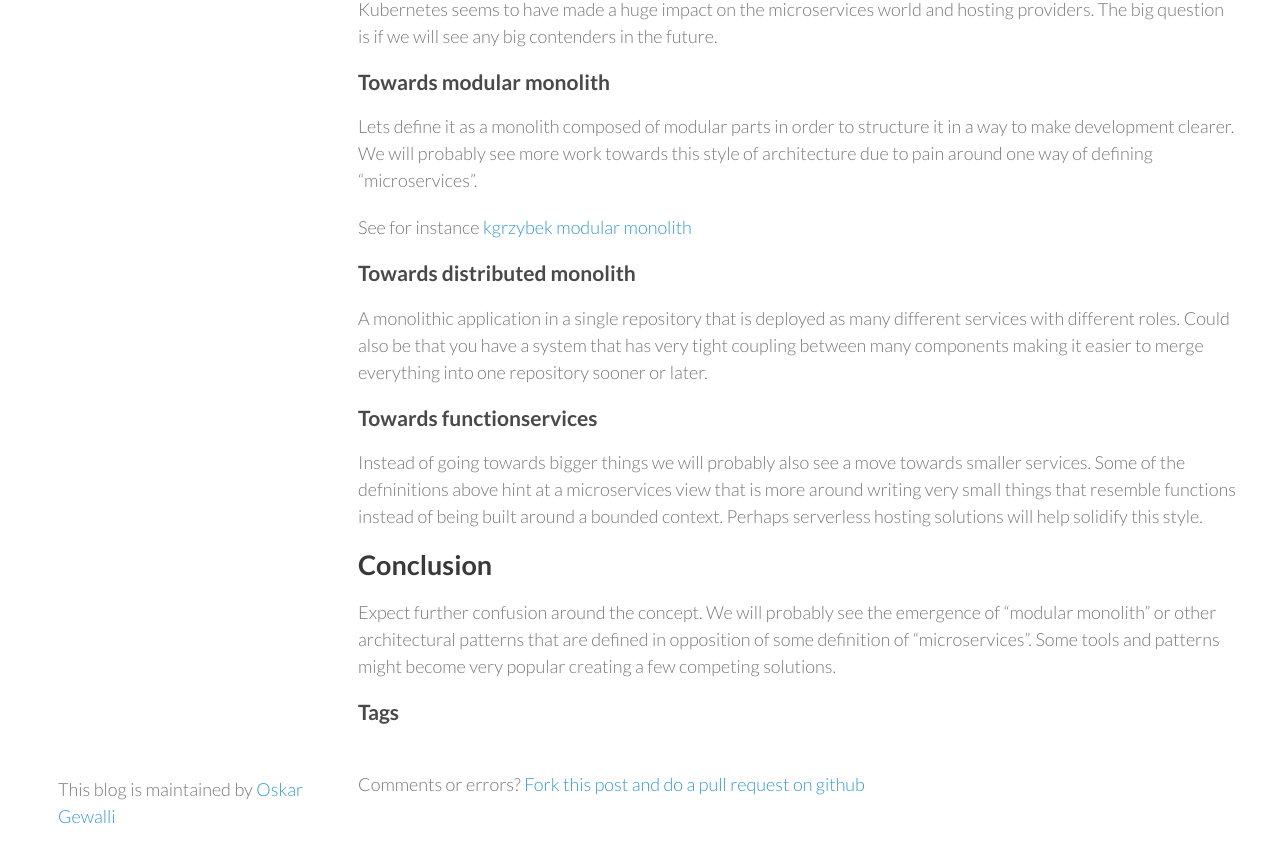
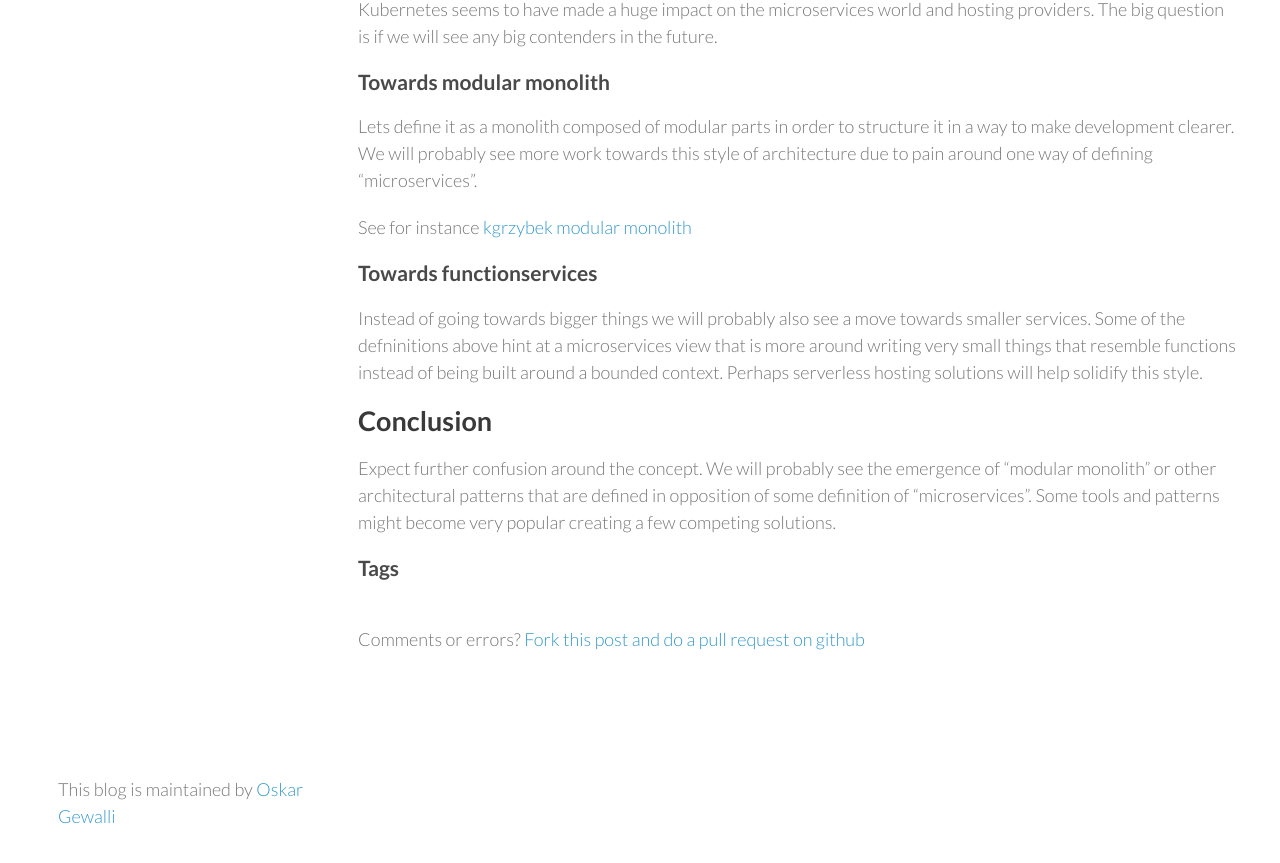
Before and after one commit to wallymathieu/assertfail, a Jekyll site: the page built from _posts/2019-08-26-Is-there-microservices-or-is-it-an-architectural-dream-cloud.md, in a window 1280 px wide and 900 px high, scrolled down 1834 px. Shown: the top 863 px of the window. Built offline with Jekyll 4.4.1, drawn with Linux system fonts in a browser that asks for light colours; nearby versions of some CDN libraries.

Commit message:
-distributed monolith

```diff
--- a/_posts/2019-08-26-Is-there-microservices-or-is-it-an-architectural-dream-cloud.md
+++ b/_posts/2019-08-26-Is-there-microservices-or-is-it-an-architectural-dream-cloud.md
@@ -76,10 +76,6 @@ Lets define it as a monolith composed of modular parts in order to structure it
 
 See for instance [kgrzybek modular monolith](https://github.com/kgrzybek/modular-monolith-with-ddd)
 
-### Towards distributed monolith
-
-A monolithic application in a single repository that is deployed as many different services with different roles. Could also be that you have a system that has very tight coupling between many components making it easier to merge everything into one repository sooner or later.
-
 ### Towards functionservices
 
 Instead of going towards bigger things we will probably also see a move towards smaller services. Some of the defninitions above hint at a microservices view that is more around writing very small things that resemble functions instead of being built around a bounded context. Perhaps serverless hosting solutions will help solidify this style.
```
